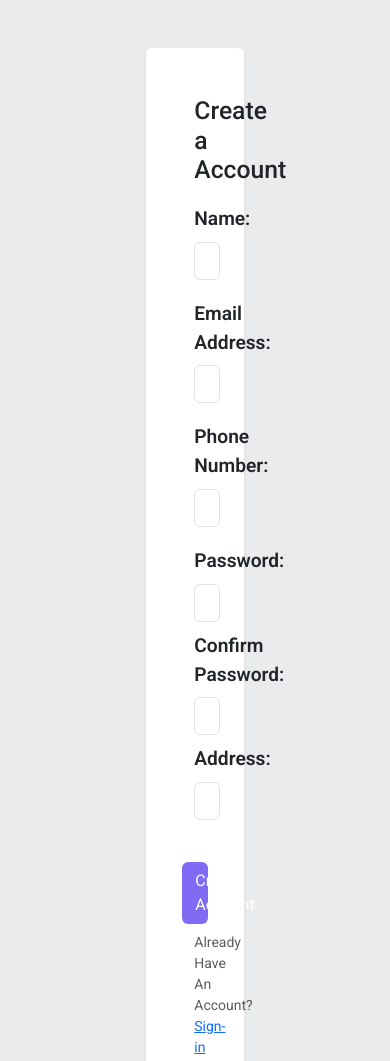
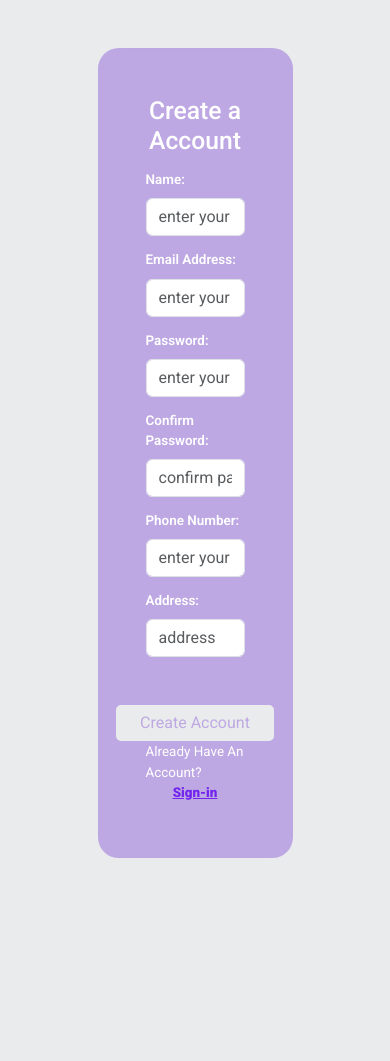
Before and after one commit to OsamaAsender/jsCopyTest, a plain HTML site: page register/index.html in a window 390 px wide. Shown: the top 1061 px of the page. After the commit the page ends 858 px from the top, so only its background shows below. Drawn offline with nearby package versions, Linux system fonts and the light colour scheme; a web font is replaced by a local one.

Commit message:
last style

```diff
--- a/Contact Us/styles.css
+++ b/Contact Us/styles.css
@@ -256,7 +256,7 @@ textarea.input {
   opacity: 0;
   transition: 0.3s;
   height: 5px;
-  background-color:  #8f62d8ab;
+  background-color:  var(--primaryColors);
   top: 50%;
   transform: translateY(-50%);
 }
--- a/register/index.html
+++ b/register/index.html
@@ -11,12 +11,12 @@
     <title>Sign-Up / Register</title>
   </head>
   <body>
-    <div class="formContentPadding w-25 m-auto mt-5 shadow-sm rounded bg-white">
-      <h2 class="text-center"> Create a Account</h2>
+    <div class="containerF mt-5">
+      <div class=" ">
+        <h2 class="text-center">Create a Account</h2>
 
         <div class="item" class="container">
           <form action="" id="registerForm">
-
             <row class="row">
               <div class="item col">
                 <label class="form-label" for="customerName">Name:</label>
@@ -28,11 +28,10 @@
                   required
                 />
               </div>
-          </row>
-
-          <row class="row">
               <div class="item col">
-              <label class="form-label" for="customerEmail">Email Address:</label>
+                <label class="form-label" for="customerEmail"
+                  >Email Address:</label
+                >
                 <input
                   type="email"
                   id="customerEmail"
@@ -43,19 +42,8 @@
               </div>
             </row>
 
-          <row class="row">
+            <div class="row">
               <div class="item col">
-              <label class="form-label" for="customerNumber">Phone Number:</label>
-              <input
-                type="tel"
-                class="form-control"
-                id="customerNumber"
-                placeholder="enter your number"
-                required
-              />
-            </div>
-<div>
-  <div class="item">
                 <label class="form-label" for="Pass">Password:</label>
                 <input
                   type="password"
@@ -66,8 +54,10 @@
                 />
               </div>
 
-  <div class="item">
-    <label class="form-label" for="Confirm">Confirm Password:</label>
+              <div class="item col">
+                <label class="form-label" for="Confirm"
+                  >Confirm Password:</label
+                >
                 <input
                   type="password"
                   id="Confirm"
@@ -76,22 +66,44 @@
                   required
                 />
               </div>
-
-  <div class="item">
-    <label class="form-label" for="address">Address:</label>
-    <input type="text" id="address" class="form-control" placeholder="address" required/>
             </div>
 
+            <div class="row">
+              <div class="item col">
+                <label class="form-label" for="customerNumber"
+                  >Phone Number:</label
+                >
+                <input
+                  type="tel"
+                  class="form-control"
+                  id="customerNumber"
+                  placeholder="enter your number"
+                  required
+                />
               </div>
 
-          <button type="submit" style="width: 100%" class="btn btnColor" >Create Account</button>
+              <div class="item col">
+                <label class="form-label" for="address">Address:</label>
+                <input
+                  type="text"
+                  id="address"
+                  class="form-control"
+                  placeholder="address"
+                  required
+                />
+              </div>
+            </div>
 
             <div id="emailHelp" class="form-text CdLoginPagelink">
+              <button type="submit" class="btn btnColor">Create Account</button>
+
               Already Have An Account? <a href="../login/index.html">Sign-in</a>
             </div>
           </form>
         </div>
       </div>
+    </div>
+
     <script src="script.js"></script>
   </body>
 </html>
--- a/register/style.css
+++ b/register/style.css
@@ -8,30 +8,64 @@
 }
 body{
     background-color: #EAEBED;
+    display: flex;
+    align-items: center;
+    justify-content: center;
+
 }
 label{
     font-weight: 600;
     font-size: larger;
 }
+.containerF{
+    width: 50vw;
+    font-size: 70%;
+  backdrop-filter: blur(10px);
+    background-color: #8f62d87c;
+    padding: 3rem;
+    border-radius: 1.3rem;
+    color: #fff;
+}
 .item{
-    margin-block: 10px;
+    margin-block: 7px;
 }
 .formContentPadding{
     padding: 3rem;
 }
 .btnColor{
-    background-color: #806BF4;
-    color: #fff;
+    background-color: #EAEBED;
+    color: #8f62d87c;
     margin-top: 2rem;
+    width: 10rem;
+    border: 1px solid #8f62d87c;
+
 }
 .btnColor:hover{
-    background-color: #403866;
+    background-color: transparent;
     color:#fff ;
+    border: 1px solid #fff;
+
 }
 .CdLoginPagelink{
     margin-top: 0.5rem;
-    margin-bot:2rem;
 }
 .radioOptions{
     margin-inline: 2rem;
 }
+#emailHelp{
+display: flex;
+flex-direction: column;
+justify-content: center;
+align-items: center;
+color: #fff;
+font-size: larger;
+}
+#emailHelp >a {
+    color: #7224ee;
+    font-weight: 900;
+  transition: .4s ease-in-out;
+
+}
+#emailHelp >a:hover{
+    transform: scale(.8);
+}
```
Also changed, not shown: login/index.html (+2 -3 lines), login/style.css (+50 -0 lines). Lines whose indentation alone changed are shown as unchanged.
